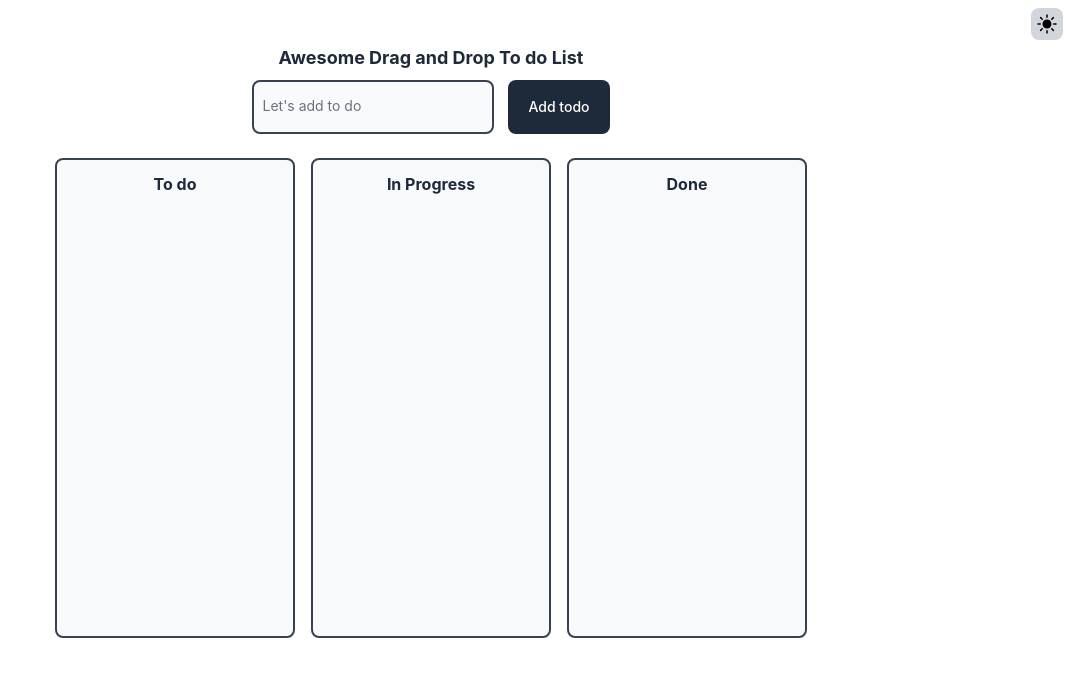
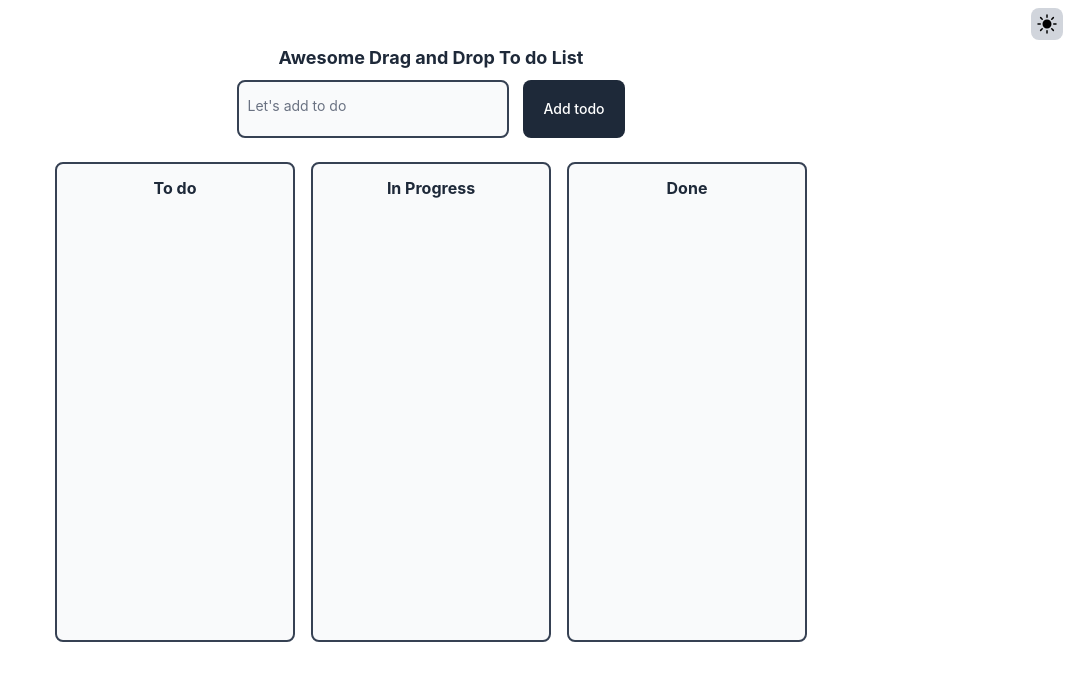
Before and after one commit to zlatieva-anastasiia-dev/toDoList, a React (Vite) app: page / in a window 1280 px wide. Shown: the top 680 px of the page, without its empty margins (209-1280 px from the left). Built offline with nearby package versions, Linux system fonts and the light colour scheme.

Commit message:
fix zoom after focus on input

```diff
--- a/src/features/ToDo/ToDoInput.tsx
+++ b/src/features/ToDo/ToDoInput.tsx
@@ -23,7 +23,7 @@ export function ToDoInput({ handleAddTodo }: Props) {
           onChange={(e) => {
             setNewTask(e.target.value);
           }}
-          className="rounded-lg px-2.5 pb-2.5 pt-5 w-full text-sm text--900 bg-gray-50 dark:bg-gray-800 border-2 border-gray-700 appearance-none dark:text-white focus:outline-none focus:ring-0 focus:border-space-900 peer "
+          className="rounded-lg px-2.5 pb-2.5 pt-5 w-full text-base text--900 bg-gray-50 dark:bg-gray-800 border-2 border-gray-700 appearance-none dark:text-white focus:outline-none focus:ring-0 focus:border-space-900 peer "
         />
         <Label
           htmlFor="newTodo"
```
